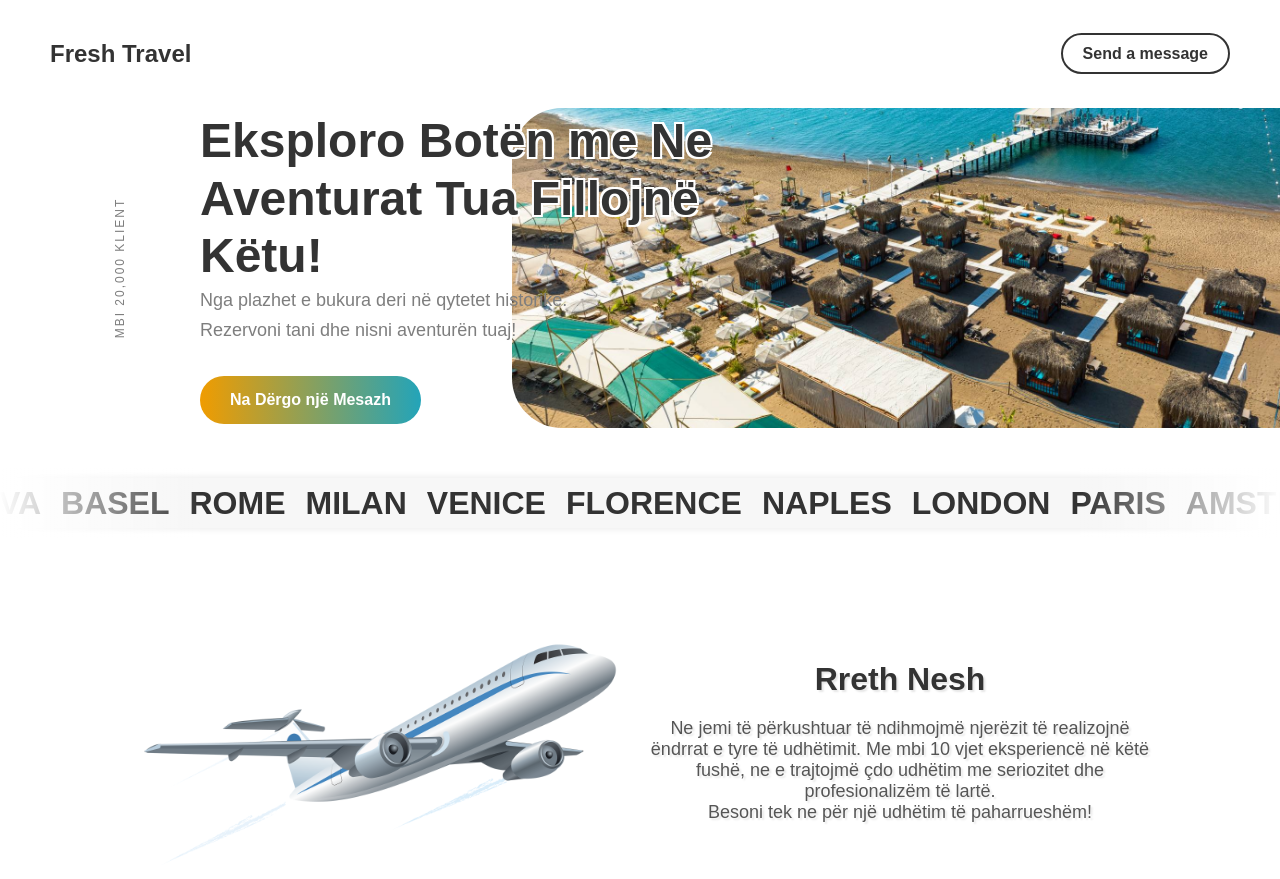
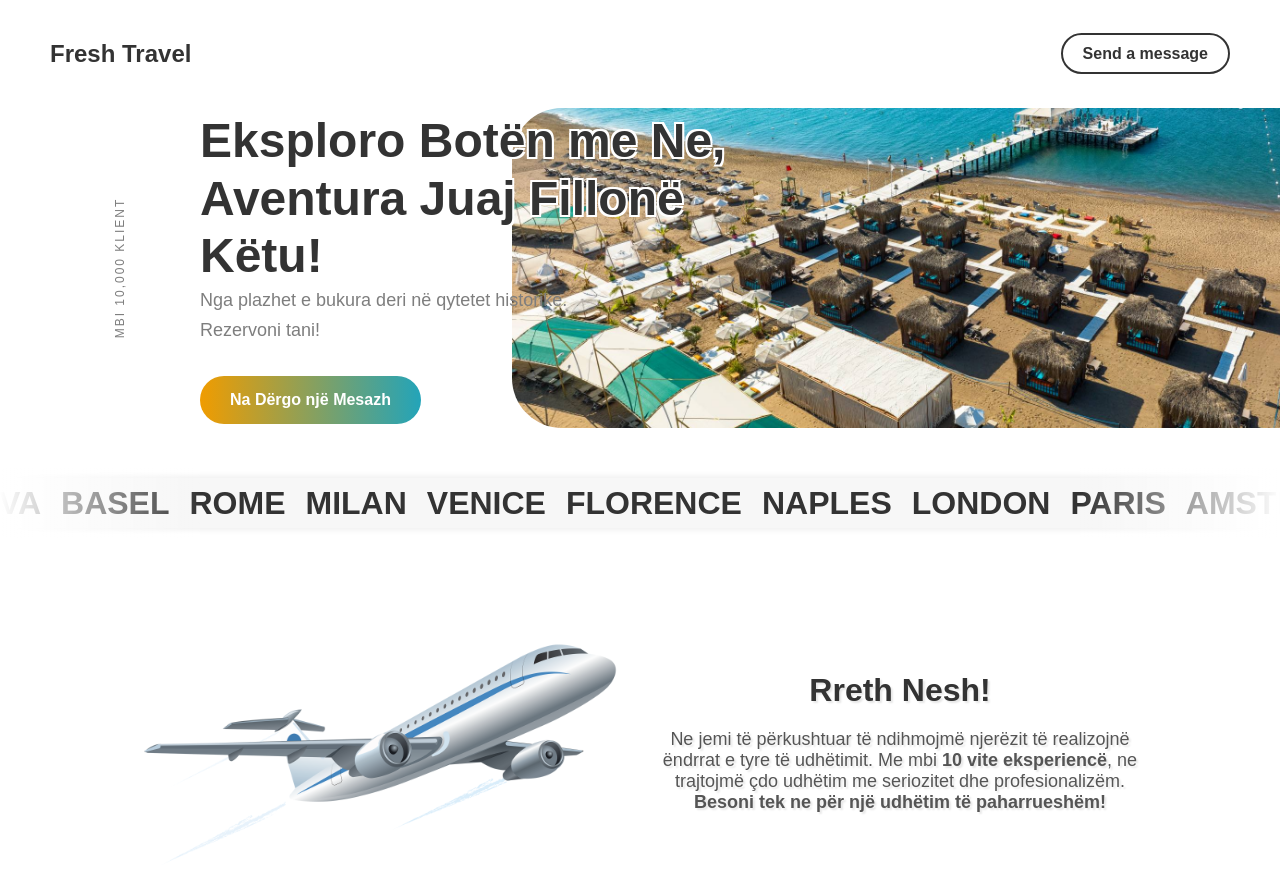
Before and after one commit to itsPluto/freshtravelweb, a plain HTML site: page index.html in a window 1280 px wide. Shown: the top 879 px of the page. Drawn offline with nearby package versions, Linux system fonts and the light colour scheme.

Commit message:
update number and some text

```diff
--- a/index.html
+++ b/index.html
@@ -31,20 +31,20 @@
     <main>
       <section class="content-section">
         <div class="text-content" data-aos="fade-up">
-          <p class="vertical-text">MBI 20,000 KLIENT</p>
+          <p class="vertical-text">MBI 10,000 KLIENT</p>
           <div class="main-text">
             <h2>
-              Eksploro Botën me Ne<br />
-              Aventurat Tua Fillojnë<br />
+              Eksploro Botën me Ne,<br />
+              Aventura Juaj Fillonë<br />
               Këtu!
             </h2>
             <p class="description">
               Nga plazhet e bukura deri në qytetet historike.<br />
-              Rezervoni tani dhe nisni aventurën tuaj!
+              Rezervoni tani!
             </p>
             <button
               class="cta-btn"
-              onclick="window.open('https://wa.me/YOUR_PHONE_NUMBER', '_blank')"
+              onclick="window.open('https://wa.me/+38344566447', '_blank')"
             >
               Na Dërgo një Mesazh
             </button>
@@ -171,12 +171,12 @@
           <img src="Images/Airplane.png" alt="Plane Ticket" />
         </div>
         <div class="ticket-info">
-          <h2>Rreth Nesh</h2>
+          <h2>Rreth Nesh!</h2>
           <p>
             Ne jemi të përkushtuar të ndihmojmë njerëzit të realizojnë ëndrrat e
-            tyre të udhëtimit. Me mbi 10 vjet eksperiencë në këtë fushë, ne e
-            trajtojmë çdo udhëtim me seriozitet dhe profesionalizëm të lartë.<br />
-            Besoni tek ne për një udhëtim të paharrueshëm!
+            tyre të udhëtimit. Me mbi <strong>10 vite eksperiencë</strong>, ne
+            trajtojmë çdo udhëtim me seriozitet dhe profesionalizëm.<br />
+            <strong>Besoni tek ne për një udhëtim të paharrueshëm!</strong>
           </p>
         </div>
       </div>
```
